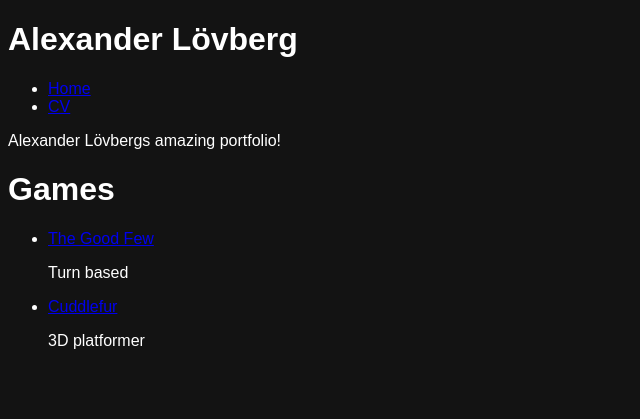
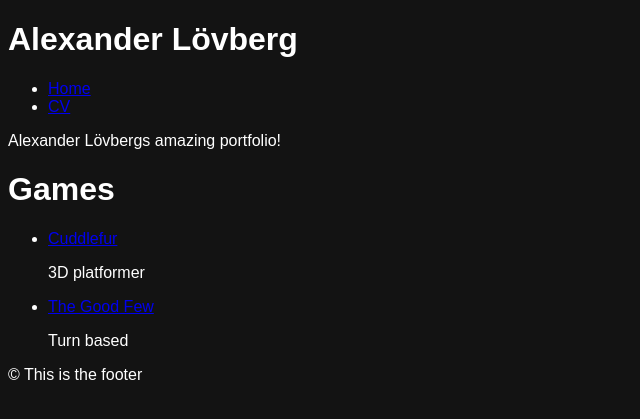
Before and after one commit to LeafMountain/Website, a Jekyll site: the page built from index.html, in a window 1280 px wide. Shown: the top 419 px of the page, without its empty margins (0-640 px from the left). Built offline with Jekyll 4.4.1, drawn with Linux system fonts in a browser that asks for light colours.

Commit message:
separated footer and header. Game collection

```diff
--- a/_config.yml
+++ b/_config.yml
@@ -1,3 +1,8 @@
 baseurl: /Website
 exclude: ['README.md']
 permalink: pretty
+
+collections:
+  games:
+    output: true
+    permalink: /games/:path/
--- /dev/null
+++ b/_includes/footer.html
@@ -0,0 +1 @@
+<p> &copy; This is the footer</p>
--- /dev/null
+++ b/_includes/header.html
@@ -0,0 +1,8 @@
+
+<h1>Alexander Lövberg</h1>
+<nav>
+    <ul>
+        <li><a href="{{site.baseurl}}/index/" class=" {% if page.url == '/index/' %}current{% endif %}">Home</a></li>
+        <li><a href="{{site.baseurl}}/cv/" class=" {% if page.url == '/cv/' %}current{% endif %}">CV</a></li>
+    </ul>
+</nav>
--- a/_layouts/default.html
+++ b/_layouts/default.html
@@ -7,20 +7,15 @@
     <meta name="description" content="{{page.meta}}">
 </head>
 <body>
+
 <header>
-    <h1>Alexander Lövberg</h1>
-    <nav>
-        <ul>
-            <li><a href="{{site.baseurl}}/index" class=" {% if page.url == '/index' %}current{% endif %}">Home</a></li>
-            <li><a href="{{site.baseurl}}/cv/" class=" {% if page.url == '/cv' %}current{% endif %}">CV</a></li>
-        </ul>
-    </nav>
+    {% include header.html %}
 </header>
 
     {{content}}
 
 <footer>
-
+    {% include footer.html %}
 </footer>
 
 </body>
--- a/index.html
+++ b/index.html
@@ -7,7 +7,7 @@ layout: default
 <h1>Games</h1>
 
 <ul>
-    {% for game in site.posts %}
+    {% for game in site.games %}
         <li>
             <a href="{{site.baseurl}}{{game.url}}">{{game.title}}</a>
             <p>{{game.meta}}</p>
--- a/sitemap.xml
+++ b/sitemap.xml
@@ -7,6 +7,10 @@
         {% include sitemap-entry.xml entry=post %}
     {% endfor %}
 
+    {% for game in site.games %}
+        {% include sitemap-entry.xml entry=game %}
+    {% endfor %}
+
     {% for page in site.pages %}
         {% if page.layout %}
             {% include sitemap-entry.xml entry=page %}
```
Also changed, not shown: _games/cuddleFur.md (renamed from _posts/2017-11-14-cuddleFur.md, +0 -1 lines), _games/theGoodFew.md (renamed from _posts/2017-11-15-theGoodFew.md, +0 -1 lines).
